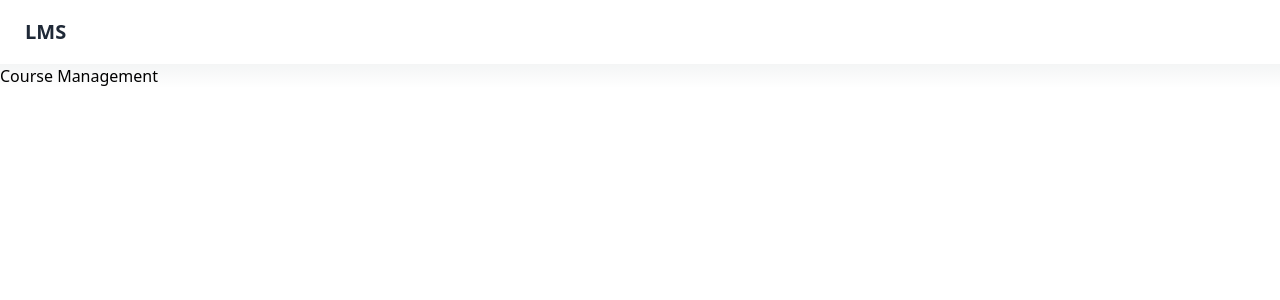
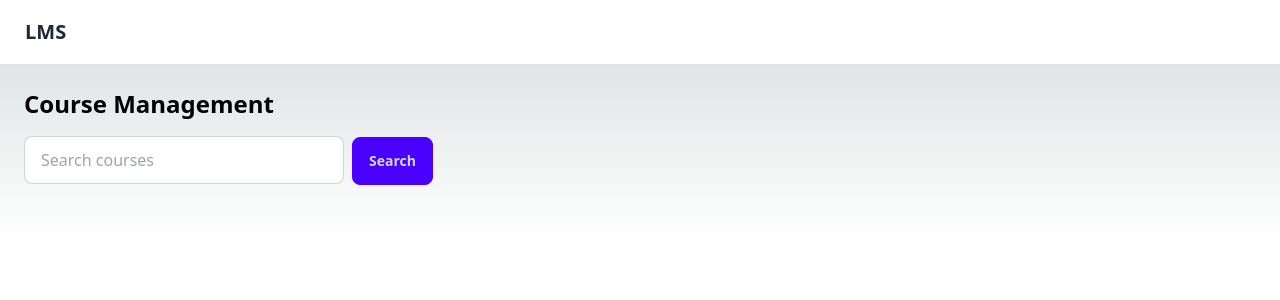
Before and after one commit to BJET-14/lms-web, a Next.js app: page /coursemanagement in a window 1280 px wide. Shown: the top 300 px of the page. Built offline with nearby package versions, Linux system fonts and the light colour scheme.

Commit message:
coursemanagement ui updated

```diff
--- a/src/app/coursemanagement/page.js
+++ b/src/app/coursemanagement/page.js
@@ -1,55 +1,85 @@
-"use client"
-import React, { useState, useEffect } from 'react';
-import axios from 'axios'; // Assuming you use axios for HTTP requests
-import Cookies from 'js-cookie'
-import { getAuthToken } from '../utils/api';
+"use client";
+import React, { useState, useEffect } from "react";
+import axios from "axios"; // Assuming you use axios for HTTP requests
+import Cookies from "js-cookie";
+import { getAuthToken } from "../utils/api";
 const CourseManagement = () => {
   const [courses, setCourses] = useState([]);
-
+  const [searchQuery, setSearchQuery] = useState(""); // Add a state for search query
   useEffect(() => {
     // Function to fetch course data
     const fetchCourses = async () => {
       try {
         const authToken = getAuthToken();
         if (!authToken) {
-          console.error('No authentication token found');
+          console.error("No authentication token found");
           return;
         }
 
         const response = await axios.get(
-          'http://localhost:8055/operations/courses?asPage=false&page=0&size=20',
+          "http://localhost:8055/operations/courses?asPage=false&page=0&size=20",
           {
             headers: {
-              'accept': '*/*',
-              'Authorization': `Bearer ${authToken}`
-            }
+              accept: "*/*",
+              Authorization: `Bearer ${authToken}`,
+            },
           }
         );
         setCourses(response.data);
       } catch (error) {
-        console.error('Error fetching courses:', error);
+        console.error("Error fetching courses:", error);
       }
     };
 
     fetchCourses(); // Call the fetch function
-  }, []); // Empty dependency array ensures this effect runs once
+  }, [searchQuery]); // Empty dependency array ensures this effect runs once
+
+  const handleSearch = async (e) => {
+    e.preventDefault();
+    setSearchQuery(e.target.search.value.trim()); // Update the search query state
+  };
 
   return (
-    <div>
-      <h2>Course Management</h2>
-      <div>
-        {courses.map(course => (
-          <div key={course.id}>
-            <h3>{course.title}</h3>
-            <p>Description: {course.description}</p>
-            <p>Start Date: {course.startDate}</p>
-            <hr />
+    <div className="py-6 ">
+      <h2 className="text-2xl font-bold mb-4 ml-6">Course Management</h2>
+      <form onSubmit={handleSearch} className="mb-4 ml-6 ">
+        <input
+          type="search"
+          name="search"
+          placeholder="Search courses"
+          className="input input-bordered w-full max-w-xs"
+          value={searchQuery}
+          onChange={(e) => setSearchQuery(e.target.value.trim())}
+        />
+        <button
+          type="submit"
+          className="btn btn-primary ml-2 dark:md:hover:bg-fuchsia-600"
+        >
+          Search
+        </button>
+      </form>
+      <div className="grid grid-cols-3 gap-4 flex items-center space-x-3 mb-4 ml-6">
+        {courses.map((course) => (
+          <div
+            key={course.id}
+            className="card bg-base-100 w-96 shadow-xl ml-4 content-start "
+          >
+            <div className="card-body ">
+              <h3 className="card-title">{course.title}</h3>
+              <p>Description: {course.description}</p>
+              <p>Start Date: {course.startDate}</p>
+
+              <div class="card-actions justify-end">
+                <button class="btn btn-primary">Update</button>
+                <button class="btn btn-primary">Delete</button>
+              </div>
+            </div>
           </div>
         ))}
       </div>
     </div>
   );
-}
+};
 
 export default CourseManagement;
 // Hello
```
